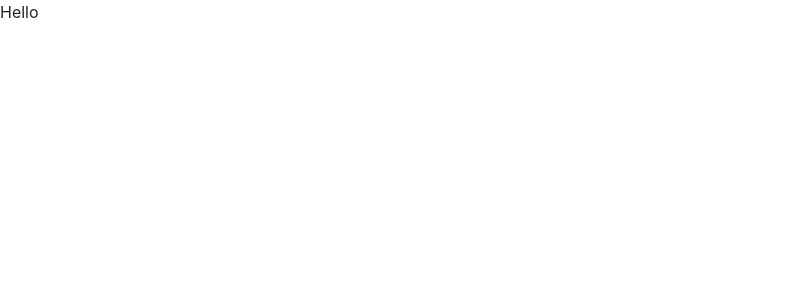
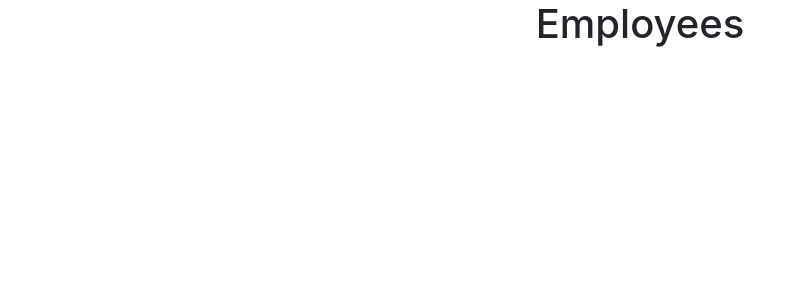
Before and after one commit to Rich-Cap/Employee-Directory, a React (Create React App) app: page / in a window 1280 px wide. Shown: the top 300 px of the page, without its empty margins (0-805 px from the left). Built offline with nearby package versions, Linux system fonts and the light colour scheme.

Commit message:
import header component directory

```diff
--- a/src/App.js
+++ b/src/App.js
@@ -1,9 +1,10 @@
-import React from 'react';
+import React, { Component } from 'react';
+import Header from './components/Header/';
 
 function App() {
   return (
     <div className="App">
-      Hello
+      <Header />
     </div>
   );
 }
```
Also changed, not shown: src/components/Header/index.js (renamed from src/components/Header.js), src/components/Header/style.css (renamed from src/components/style.css).
